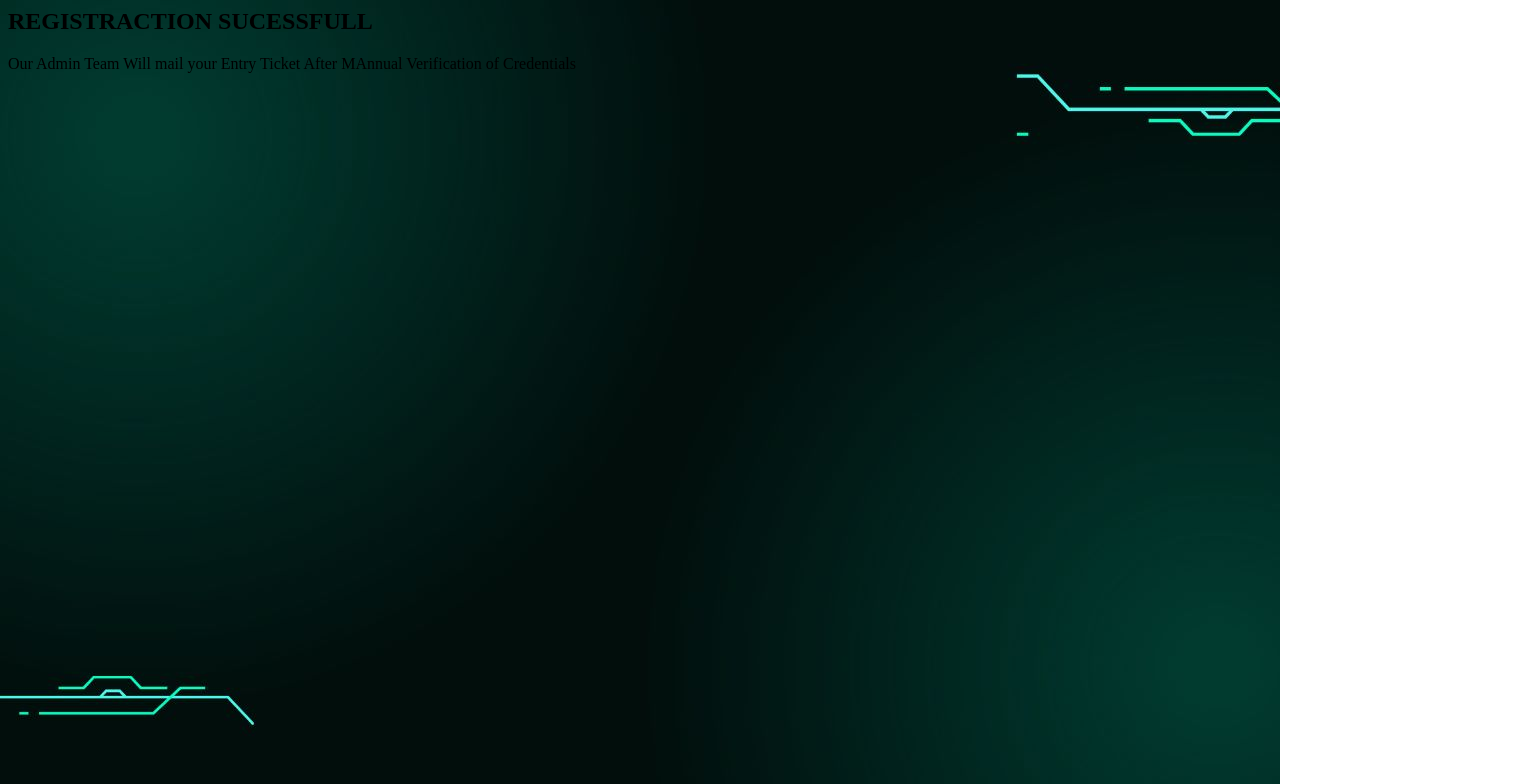
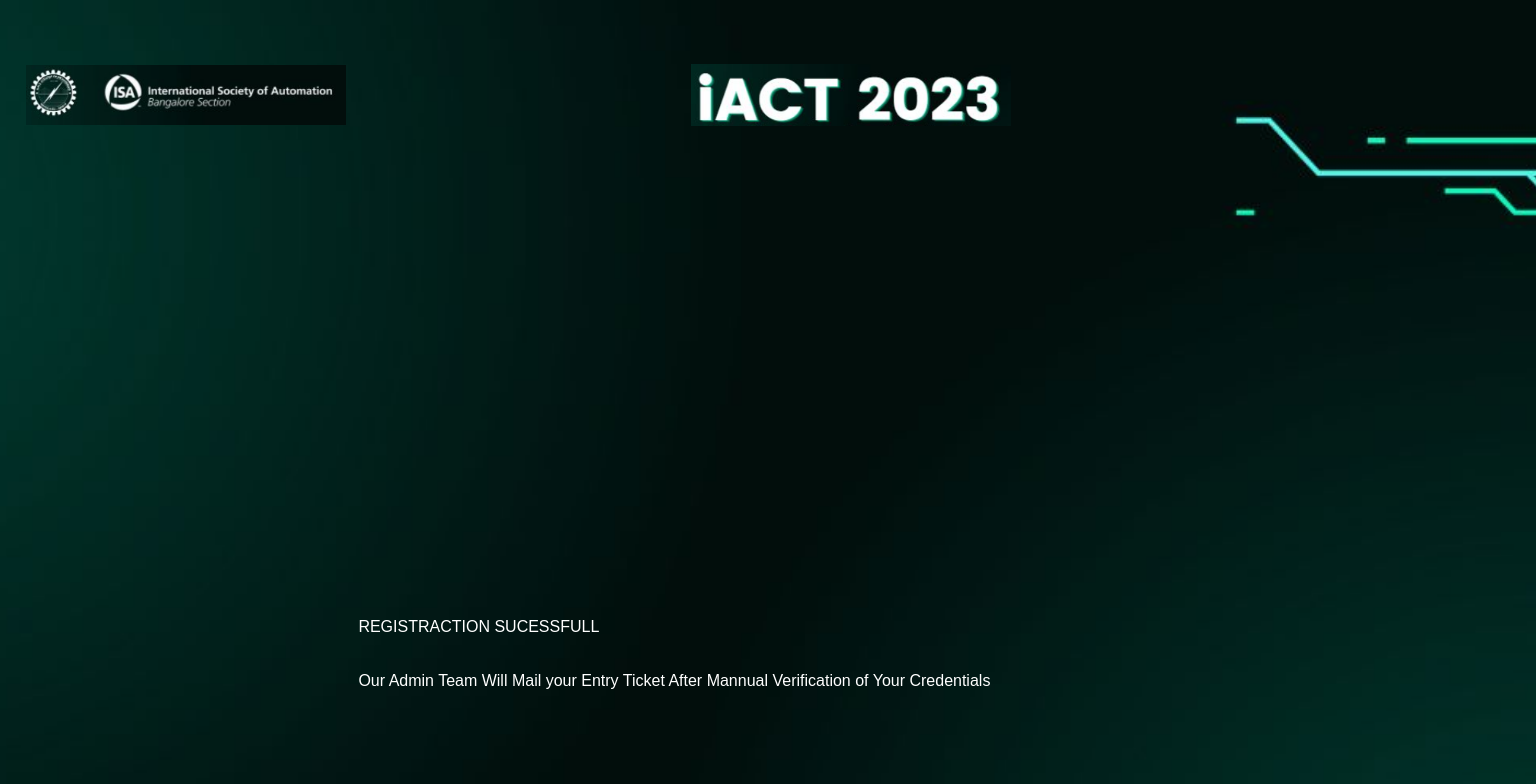
Before and after one commit to V-Pavan-Sastry/iACT, a plain HTML site: page regsuc.html in a window 1280 px wide. Shown: the top 784 px of the page, 1536 px wide, since content can reach past the window. Drawn offline with Linux system fonts and the light colour scheme.

Commit message:
Update regsuc.html

```diff
--- a/regsuc.html
+++ b/regsuc.html
@@ -2,12 +2,17 @@
     <head>
     <meta name="viewport" content="width=device-width, initial-scale=1.0">
     <title>REGISTRATION SUCCESSFULL</title>
-    <link rel="stylesheet" href="stylesheets/regssuc.css">
+    <link rel="stylesheet" href="stylesheets/regsuc.css">
     </head>
     <body background="images/bg.jpeg">
+        <div class="navbar">
+            <img src="images/isa_bmsce.png" class="isa_bmsce">
+            <img src="images/iActlogo.png" class="iactlogo">
+            <img src="images/menu.png" class="menu-icon">
+        </div>
     <div class="container">
-        <h2>REGISTRACTION SUCESSFULL</h2>
-        <p>Our Admin Team Will mail your Entry Ticket After MAnnual Verification of Credentials</p>
+        <h2>REGISTRACTION SUCESSFULL</h2><br><br>
+        <p>Our Admin Team Will Mail your Entry Ticket After Mannual Verification of Your Credentials</p>
         </div>
     </body>
 </body>
```
